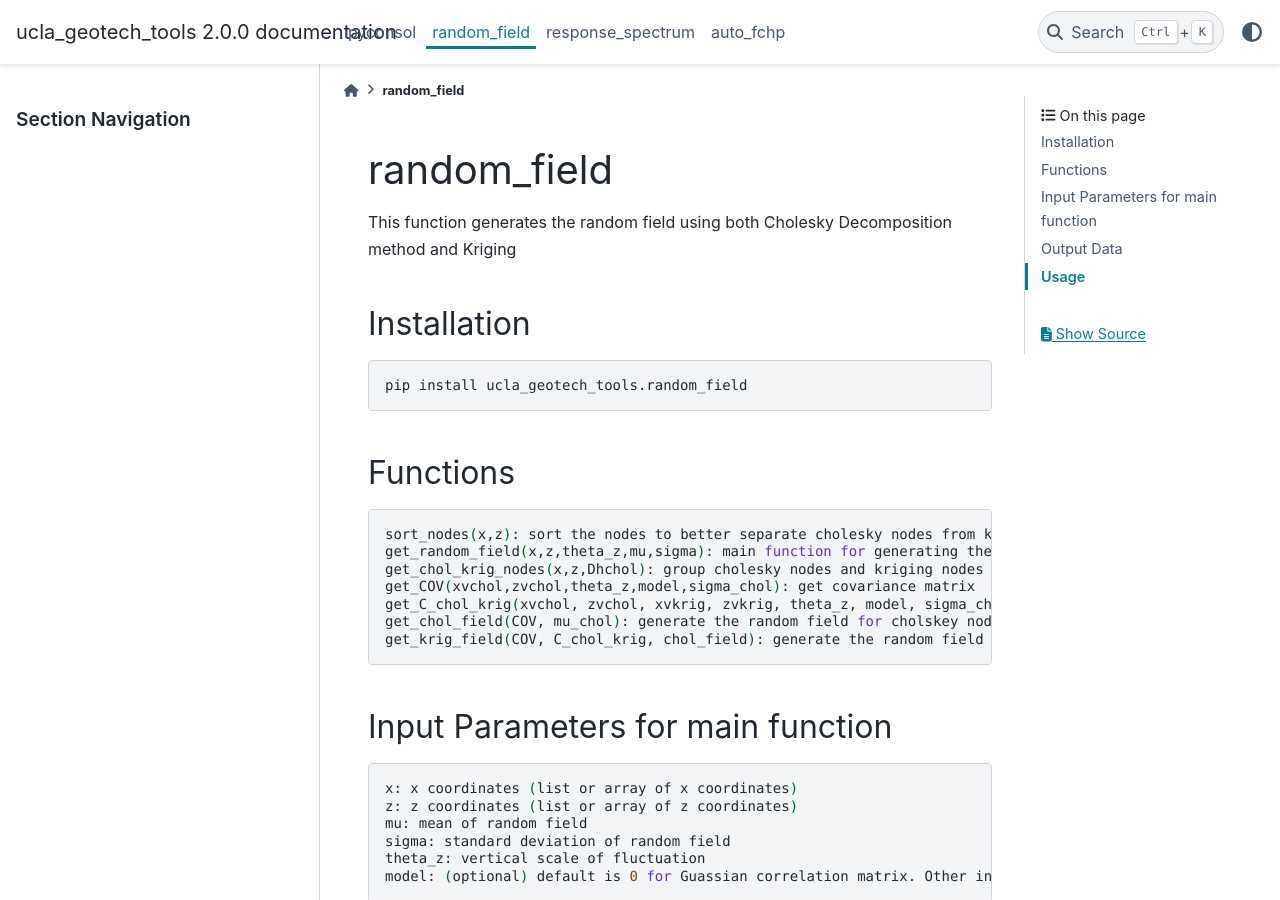
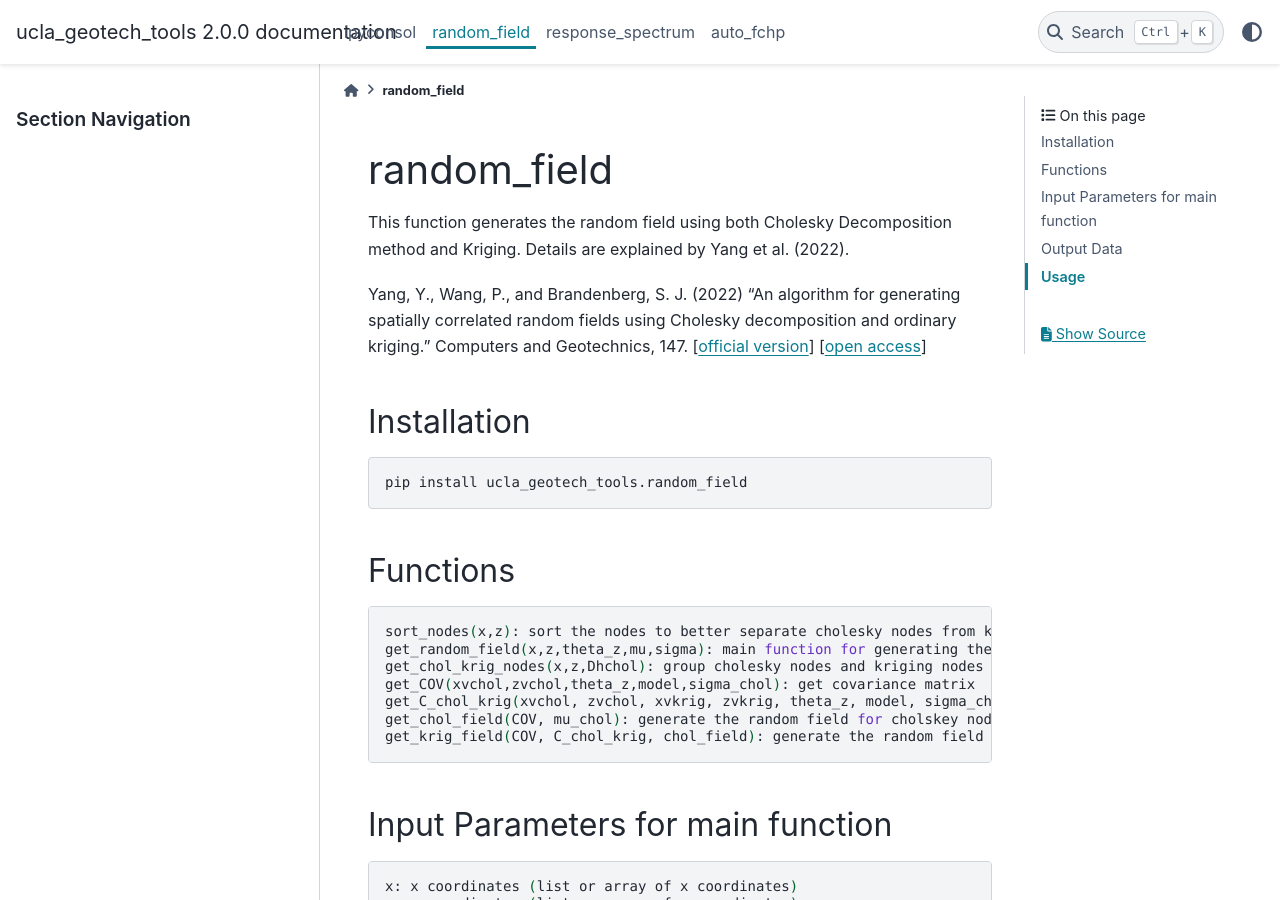
Before and after one commit to sjbrandenberg/ucla_geotech_tools, a Sphinx documentation site: the page built from docs/random_field_README.md, in a window 1280 px wide and 900 px high. Built offline with Sphinx 7.4.7 and the PyData theme 0.15.4, drawn with Linux system fonts in a browser that asks for light colours.

Commit message:
Update random_field_README.md

````diff
--- a/docs/random_field_README.md
+++ b/docs/random_field_README.md
@@ -1,6 +1,8 @@
 # random_field
 
-This function generates the random field using both Cholesky Decomposition method and Kriging
+This function generates the random field using both Cholesky Decomposition method and Kriging. Details are explained by Yang et al. (2022).
+
+Yang, Y., Wang, P., and Brandenberg, S. J. (2022) "An algorithm for generating spatially correlated random fields using Cholesky decomposition and ordinary kriging." Computers and Geotechnics, 147. [[official version](https://doi.org/10.1016/j.compgeo.2022.104783)] [[open access](https://authors.elsevier.com/a/1f13c,63b%7EyYS2)]
 
 ## Installation
 ```bash
````
